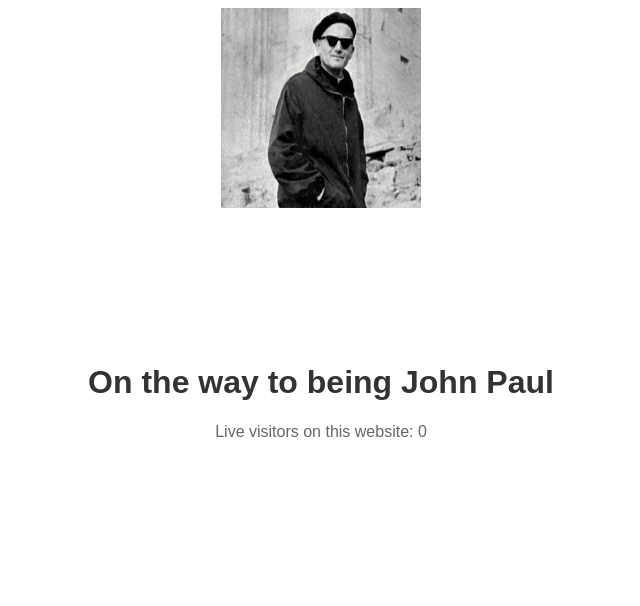
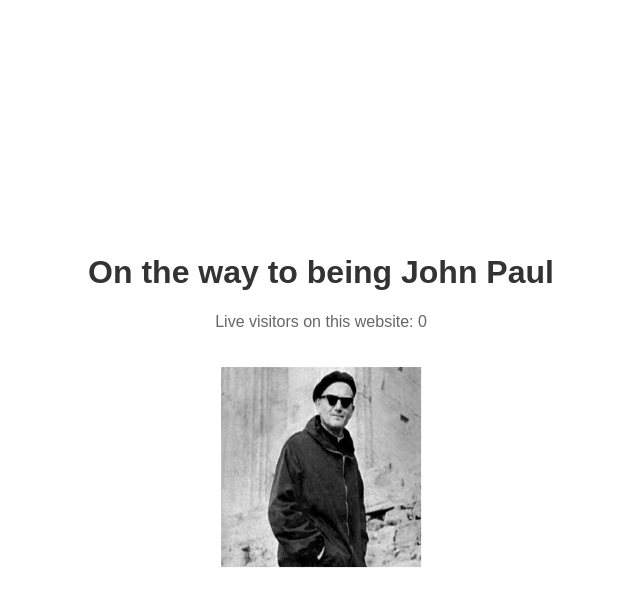
Before and after one commit to tanmay-sketch/fs-frontendmasters, a website: page index.html in a window 1280 px wide. Shown: the whole page, without its empty margins (319-959 px from the left). Drawn offline with Linux system fonts and the light colour scheme.

Commit message:
Modified formatting

```diff
--- a/index.html
+++ b/index.html
@@ -17,7 +17,7 @@
             img {
                 width: 200px;
                 height: 200px;
-                margin-bottom: 20px;
+                margin-top: 20px;
             }
             #text {
                 position: absolute;
@@ -30,8 +30,6 @@
         <div id="text">
             <h1> On the way to being John Paul</h1>
             <p>Live visitors on this website: <span id="userCount">0</span></p>
-        </div>
-        <div>
             <img src="/images/johnpaul.jpg" alt="John Paul" />
         </div>
 
```
